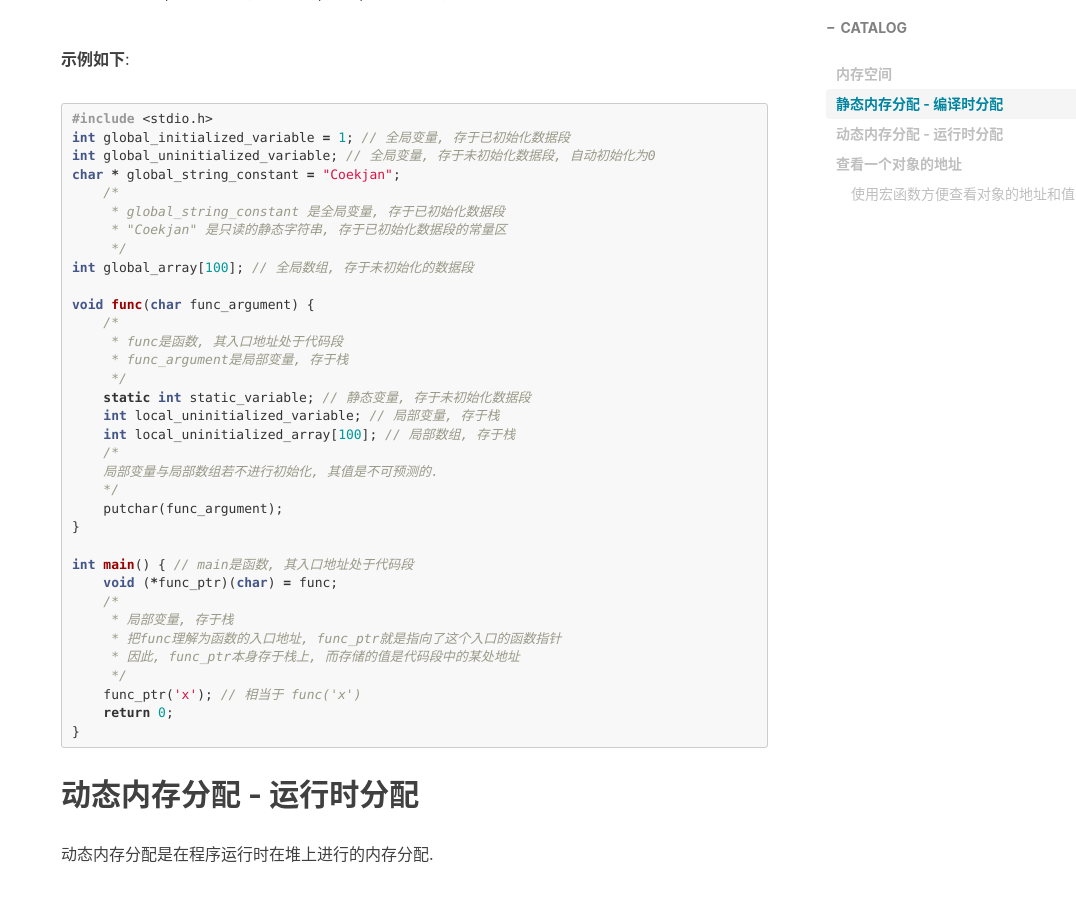
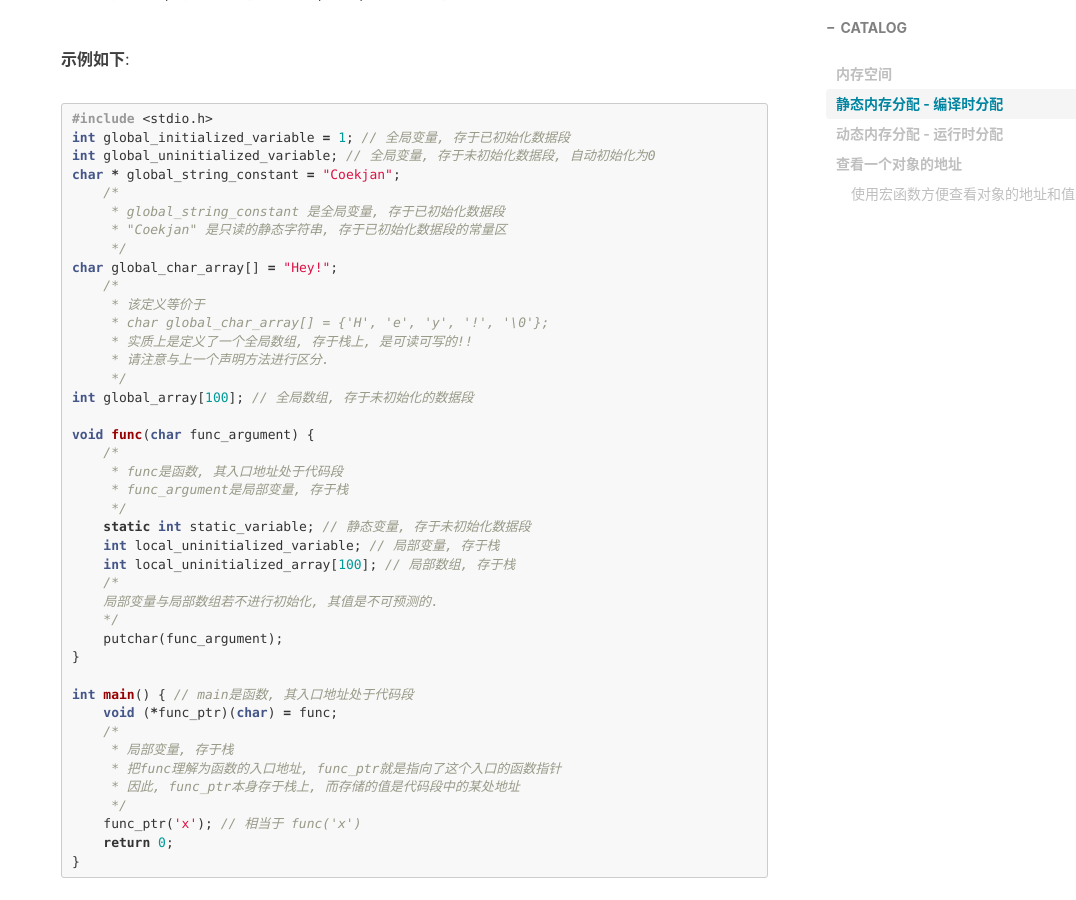
Before and after one commit to Coekjan/coekjan.github.io, a Jekyll site: the page built from _posts/C-Programming/2021-01-18-Memory-Space-And-Allocation.md, in a window 1280 px wide and 900 px high, scrolled down 1204 px. Shown: the whole window, without its empty margins (204-1280 px from the left). Built offline with Jekyll 4.4.1, drawn with Linux system fonts in a browser that asks for light colours; nearby versions of some CDN libraries; comment, search, counter and statistics services are not loaded.

Commit message:
Update 2021-01-18-Memory-Space-And-Allocation.md

```diff
--- a/_posts/C-Programming/2021-01-18-Memory-Space-And-Allocation.md
+++ b/_posts/C-Programming/2021-01-18-Memory-Space-And-Allocation.md
@@ -29,6 +29,13 @@ char * global_string_constant = "Coekjan";
     /*
      * global_string_constant 是全局变量, 存于已初始化数据段
      * "Coekjan" 是只读的静态字符串, 存于已初始化数据段的常量区
+     */
+char global_char_array[] = "Hey!";
+    /*
+     * 该定义等价于
+     * char global_char_array[] = {'H', 'e', 'y', '!', '\0'};
+     * 实质上是定义了一个全局数组, 存于栈上, 是可读可写的!!
+     * 请注意与上一个声明方法进行区分.
      */
 int global_array[100]; // 全局数组, 存于未初始化的数据段
 
```
